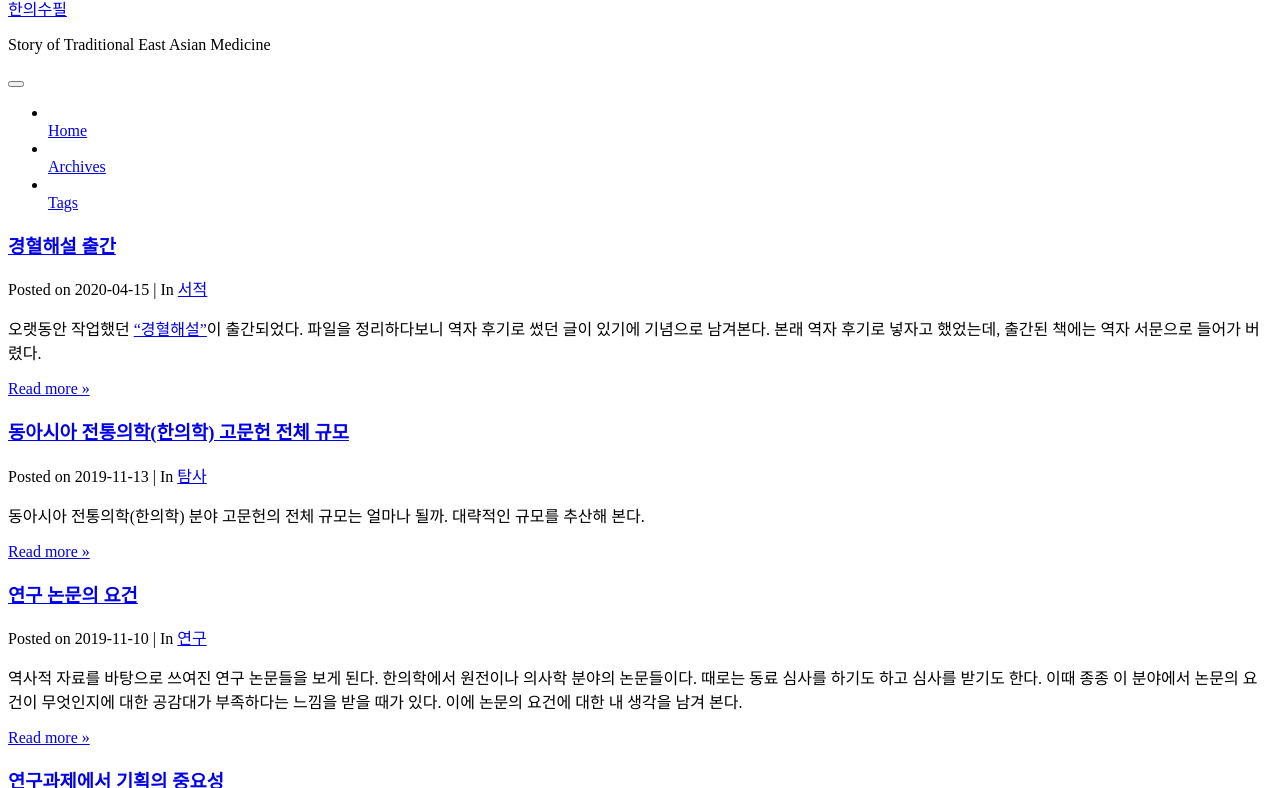
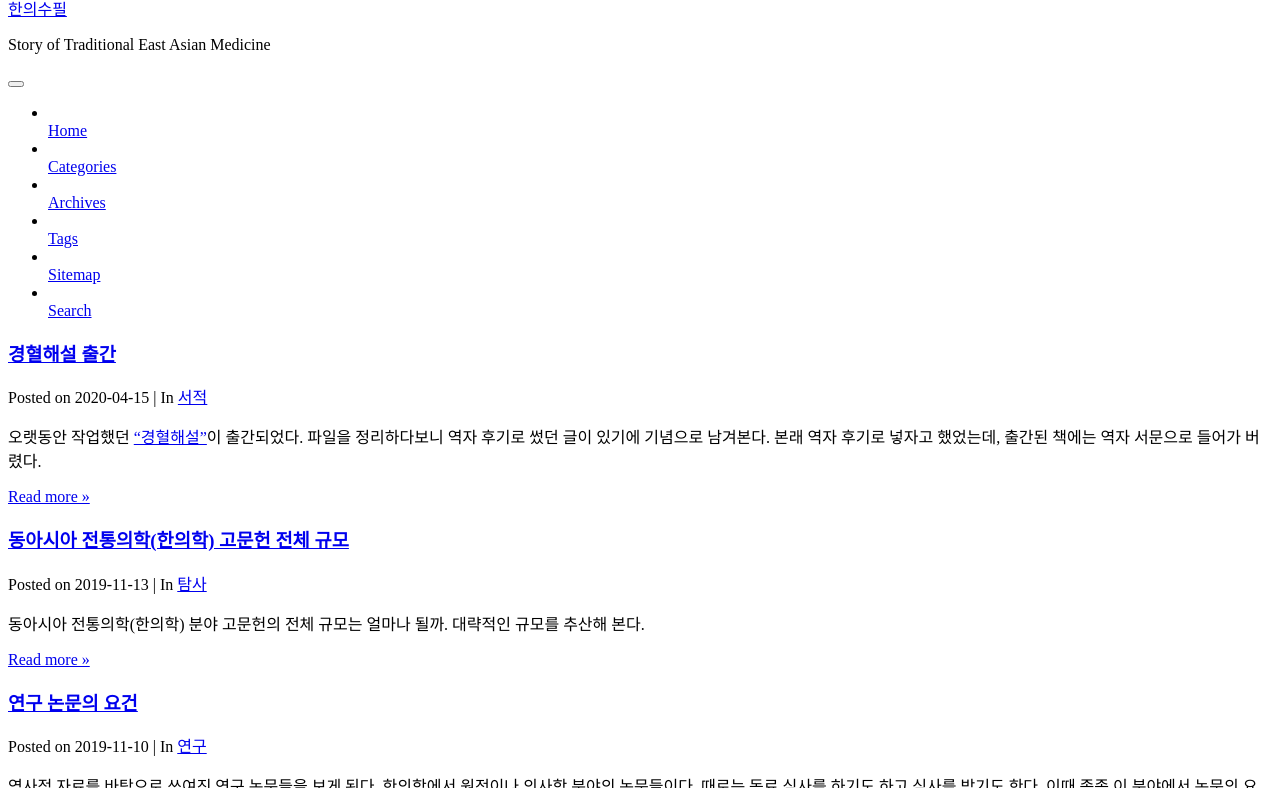
Before and after one commit to pinedance/mediclassics, a Jekyll site: the page built from index.html, in a window 1280 px wide and 900 px high, cut to the strip 112-900 px from the top of the window. Built offline with Jekyll 4.4.1, drawn with Linux system fonts in a browser that asks for light colours; the list of posts is cut into pages by our own code.

Commit message:
add google_search

```diff
--- a/_config.yml
+++ b/_config.yml
@@ -119,11 +119,11 @@ index_with_subtitle: false
 # When running the site in a subdirectory (e.g. domain.tld/blog), remove the leading slash (/archives -> archives)
 menu:
   home: /
-  #categories: /categories/
+  categories: /categories/
   #about: /about/
   archives: /archives/
   tags: /tags/
-  #sitemap: /sitemap.xml
+  sitemap: /sitemap.xml
   #commonweal: /404.html
 
 
@@ -599,6 +599,10 @@ local_search:
 # Alias: {% extlink text url "title" %}
 exturl: false
 
+# Google search
+google_search:
+  enable: true
+  id: "5135ced43dacf4036"
 
 #! ---------------------------------------------------------------
 #! DO NOT EDIT THE FOLLOWING SETTINGS
--- a/_includes/_partials/header.html
+++ b/_includes/_partials/header.html
@@ -33,7 +33,7 @@
 </div>
 
 <nav class="site-nav">
-  {% if site.swiftype_key or site.algolia_search.enable or site.tinysou_Key or site.local_search.enable %}
+  {% if site.swiftype_key or site.algolia_search.enable or site.tinysou_Key or site.local_search.enable or site.google_search.enable %}
     {% assign hasSearch = true %}
   {% endif %}
 
@@ -58,7 +58,9 @@
           {% if site.swiftype_key %}
             <a href="javascript:;" class="st-search-show-outputs">
           {% elsif site.local_search.enable or site.algolia_search.enable %}
-            <a href="javascript:;" class="popup-trigger">
+          <a href="javascript:;" class="popup-trigger">
+          {% elsif site.google_search.enable %}
+          <a href="https://cse.google.com/cse?cx={{site.google_search.id}}" class="google-search" target="_blank">
           {% endif %}
             {% if site.menu_icons.enable %}
               <i class="menu-item-icon fa fa-search fa-fw"></i> <br />
```
